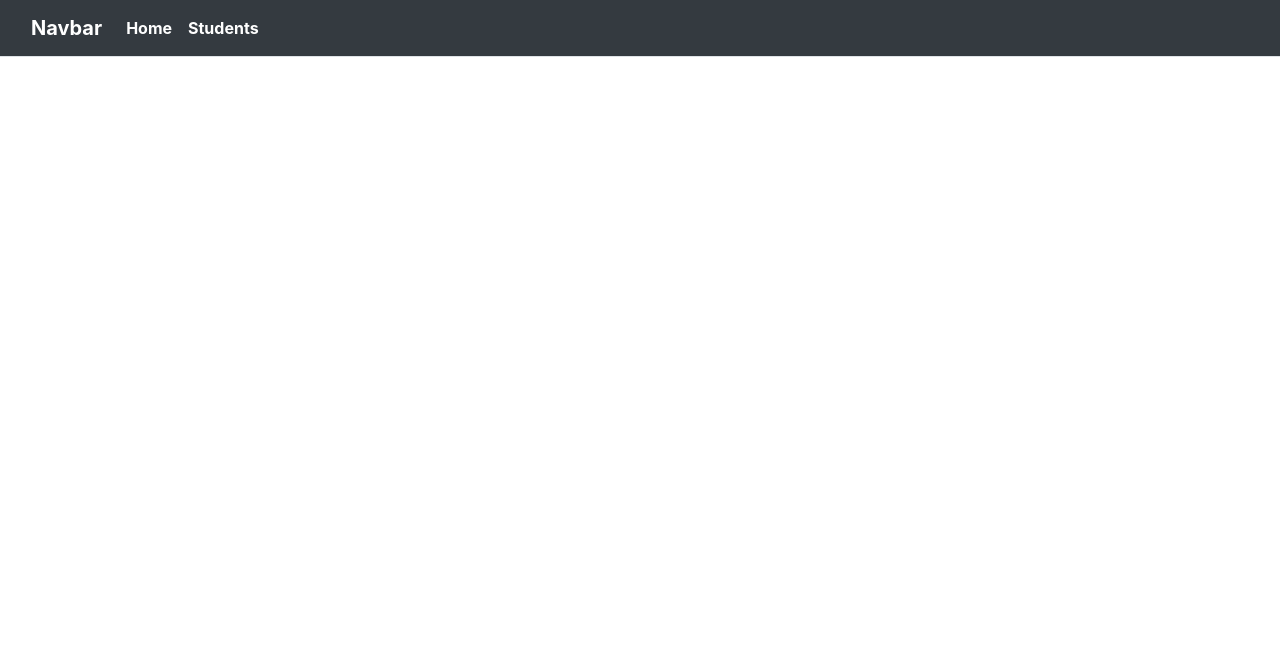
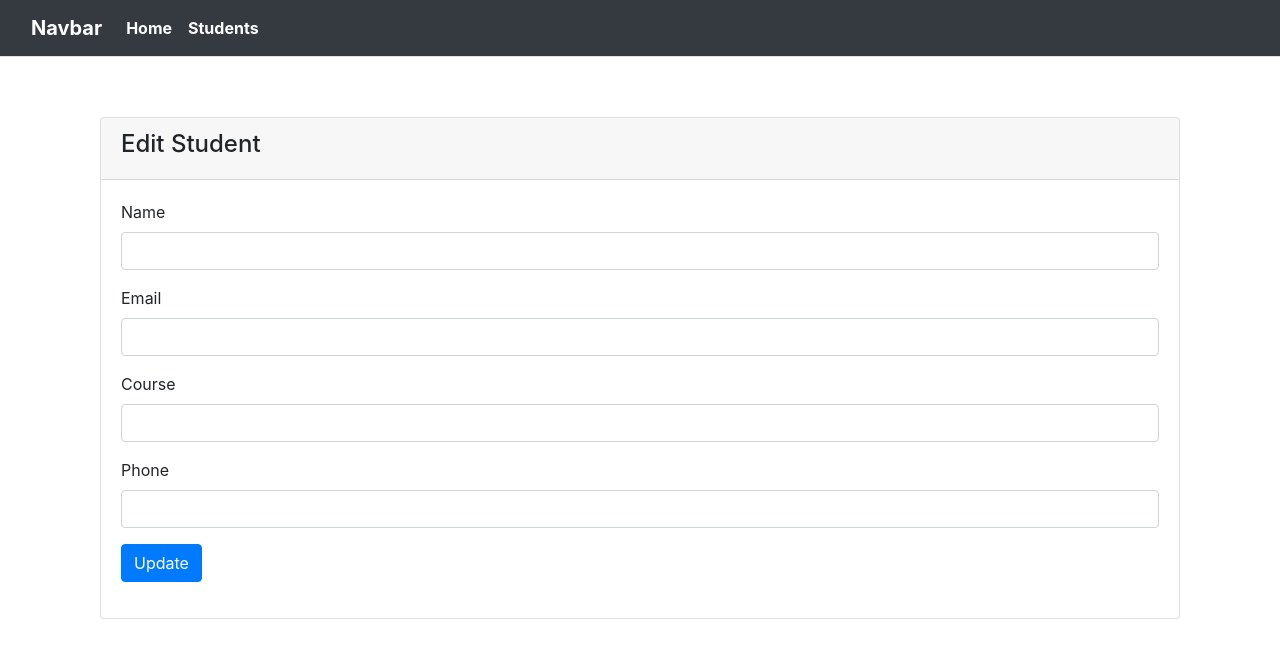
Before and after one commit to esmail36/Vue-crud-app-with-Laravel-api, a Vue app: page /student/1/edit in a window 1280 px wide. Shown: the top 658 px of the page. Built offline with nearby package versions, Linux system fonts and the light colour scheme; no server answers.

Commit message:
Edit & Delete

```diff
--- a/src/router/index.js
+++ b/src/router/index.js
@@ -2,6 +2,7 @@ import { createRouter, createWebHistory } from 'vue-router'
 import HomeView from '../views/HomeView.vue';
 import StudentsView from '../views/Student/StudentsView.vue';
 import StudentCreate from '../views/Student/StudentCreate.vue';
+import StudentEdit from '../views/Student/StudentEdit.vue';
 
 const routes = [
   {
@@ -27,6 +28,11 @@ const routes = [
     name: 'studentCreate',
     component: StudentCreate
   },
+  {
+    path: '/student/:slug/edit',
+    name: 'studentEdit',
+    component: StudentEdit
+  },
 ]
 
 const router = createRouter({
--- /dev/null
+++ b/src/views/Student/StudentEdit.vue
@@ -0,0 +1,174 @@
+<template>
+      <div class="container mt-5">
+            <div class="card">
+                  <div class="card-header">
+                        <h4>Edit Student</h4>
+                  </div>
+                  <div class="card-body text-center" v-if="loader || model.student.length == 0">
+                        <span class="loader"></span>
+                  </div>
+                  <div class="card-body" v-else>
+
+                        <div class="mb-3">
+                              <label for="name">Name</label>
+                              <input type="text" v-model="model.student.name" class="form-control"
+                                    :class="{ 'is-invalid': errors.name }" id="name">
+                              <span v-if="errors.name" class="invalid-feedback">{{ errors.name[0] }}</span>
+                        </div>
+
+                        <div class="mb-3">
+                              <label for="email">Email</label>
+                              <input type="text" v-model="model.student.email" class="form-control"
+                                    :class="{ 'is-invalid': errors.email }" id="email">
+                              <span v-if="errors.email" class="invalid-feedback">{{ errors.email[0] }}</span>
+                        </div>
+
+                        <div class="mb-3">
+                              <label for="course">Course</label>
+                              <input type="text" v-model="model.student.course" class="form-control"
+                                    :class="{ 'is-invalid': errors.course }" id="course">
+                              <span v-if="errors.course" class="invalid-feedback">{{ errors.course[0] }}</span>
+                        </div>
+
+                        <div class="mb-3">
+                              <label for="phone">Phone</label>
+                              <input type="text" v-model="model.student.phone" class="form-control"
+                                    :class="{ 'is-invalid': errors.phone }" id="phone">
+                              <span v-if="errors.phone" class="invalid-feedback">{{ errors.phone[0] }}</span>
+                        </div>
+
+                        <div class="mb-3">
+                              <button type="button" @click="updateStudent" class="btn btn-primary">Update</button>
+                        </div>
+                  </div>
+            </div>
+      </div>
+</template>
+
+<script>
+import axios from 'axios';
+
+import Swal from 'sweetalert2';
+
+
+import { useRouter } from 'vue-router';
+
+
+export default {
+      name: 'studentEdit',
+
+      data() {
+            return {
+                  model: {
+                        student: {
+                              name: '',
+                              email: '',
+                              course: '',
+                              phone: ''
+                        }
+                  },
+
+                  loader: true,
+                  errors: {},
+                  slug: '',
+            }
+      },
+
+      mounted() {
+            this.setLoader();
+
+            this.slug = this.$route.params.slug
+
+            this.getStudentData(this.$route.params.slug);
+      },
+
+      methods: {
+            setLoader() {
+                  setTimeout(() => {
+                        this.loader = false
+                  }, 500);
+            },
+
+            getStudentData(studentSlug) {
+                  axios.get(`http://127.0.0.1:8000/api/student/${studentSlug}/edit`)
+                  .then(res => {
+
+                        this.model.student = res.data[0].student;
+
+                  })
+                  .catch(function(error) {
+                        if(error.response) {
+                              if(error.response.status == 404) {
+                                    alert(error.response.data.message);
+                              }
+                        }
+                  });
+            },
+
+            updateStudent() {
+
+                  var $this = this;
+                  axios.put(`http://127.0.0.1:8000/api/student/${this.slug}/edit`, $this.model.student)
+                        .then(res => {
+
+                              console.log(res.data);
+
+                              $this.errors = {};
+
+                              const Toast = Swal.mixin({
+                                    toast: true,
+                                    position: 'top-end',
+                                    showConfirmButton: false,
+                                    timer: 3000,
+                                    timerProgressBar: true,
+                                    didOpen: (toast) => {
+                                          toast.addEventListener('mouseenter', Swal.stopTimer)
+                                          toast.addEventListener('mouseleave', Swal.resumeTimer)
+                                    }
+                              })
+
+                              Toast.fire({
+                                    icon: 'success',
+                                    title: res.data.message
+                              })
+
+
+                              this.$router.push({path: '/students'})
+                        })
+                        .catch(function (error) {
+                              if (error.response) {
+
+                                    if (error.response.status == 422) {
+                                          $this.errors = error.response.data.errors;
+                                    }
+                              }
+                        });
+            },
+
+
+      }
+}
+</script>
+
+<style scoped>
+.loader {
+      width: 48px;
+      height: 48px;
+      border: 5px solid #333;
+      border-bottom-color: transparent;
+      border-radius: 50%;
+      display: inline-block;
+      box-sizing: border-box;
+      animation: rotation 1s linear infinite;
+}
+
+@keyframes rotation {
+      0% {
+            transform: rotate(0deg);
+      }
+
+      100% {
+            transform: rotate(360deg);
+      }
+}
+</style>
--- a/src/views/Student/StudentsView.vue
+++ b/src/views/Student/StudentsView.vue
@@ -40,8 +40,9 @@
                                     <td>
                                           <div class="btns">
                                                 <router-link class="btn btn-success btn-sm"
-                                                      :to="`/student/${student.id}/edit`">Edit</router-link>
-                                                <button class="btn btn-danger btn-sm mx-2">Delete</button>
+                                                      :to="{ path: `/student/${student.slug}/edit` }">Edit</router-link>
+                                                <button class="btn btn-danger btn-sm mx-2"
+                                                      @click="deleteStudent(student.slug)">Delete</button>
                                           </div>
                                     </td>
                               </tr>
@@ -62,6 +63,7 @@
 
 import axios from 'axios';
 
+import Swal from 'sweetalert2';
 
 import { format } from 'date-fns';
 
@@ -87,7 +89,7 @@ export default {
             getStudents() {
                   axios.get('http://127.0.0.1:8000/api/students')
                         .then(res => {
-                              if(res.data == 204) {
+                              if (res.data == 204) {
                                     this.emptyRecord = true
                               } else {
 
@@ -104,7 +106,40 @@ export default {
                   setTimeout(() => {
                         this.loader = false
                   }, 1500)
-            }
+            },
+
+            deleteStudent(studentSlug) {
+                  Swal.fire({
+                        title: 'Are you sure?',
+                        text: "You won't be able to revert this!",
+                        icon: 'warning',
+                        showCancelButton: true,
+                        confirmButtonColor: '#3085d6',
+                        cancelButtonColor: '#d33',
+                        confirmButtonText: 'Yes, delete it!'
+                  }).then((result) => {
+                        if (result.isConfirmed) {
+
+                              axios.delete(`http://127.0.0.1:8000/api/student/${studentSlug}/delete`)
+
+                              .then(res => {
+
+                                    this.emptyMsg = res.data.message
+                                    this.getStudents();
+                              })
+
+                              .catch(function(error) {
+
+                              })
+
+                              Swal.fire(
+                                    'Deleted!',
+                                    this.emptyMsg,
+                                    'success'
+                              )
+                        }
+                  })
+            },
 
       }
 }
@@ -139,6 +174,7 @@ export default {
       }
 
 }
+
 .btns {
       text-align: center;
 }
```
